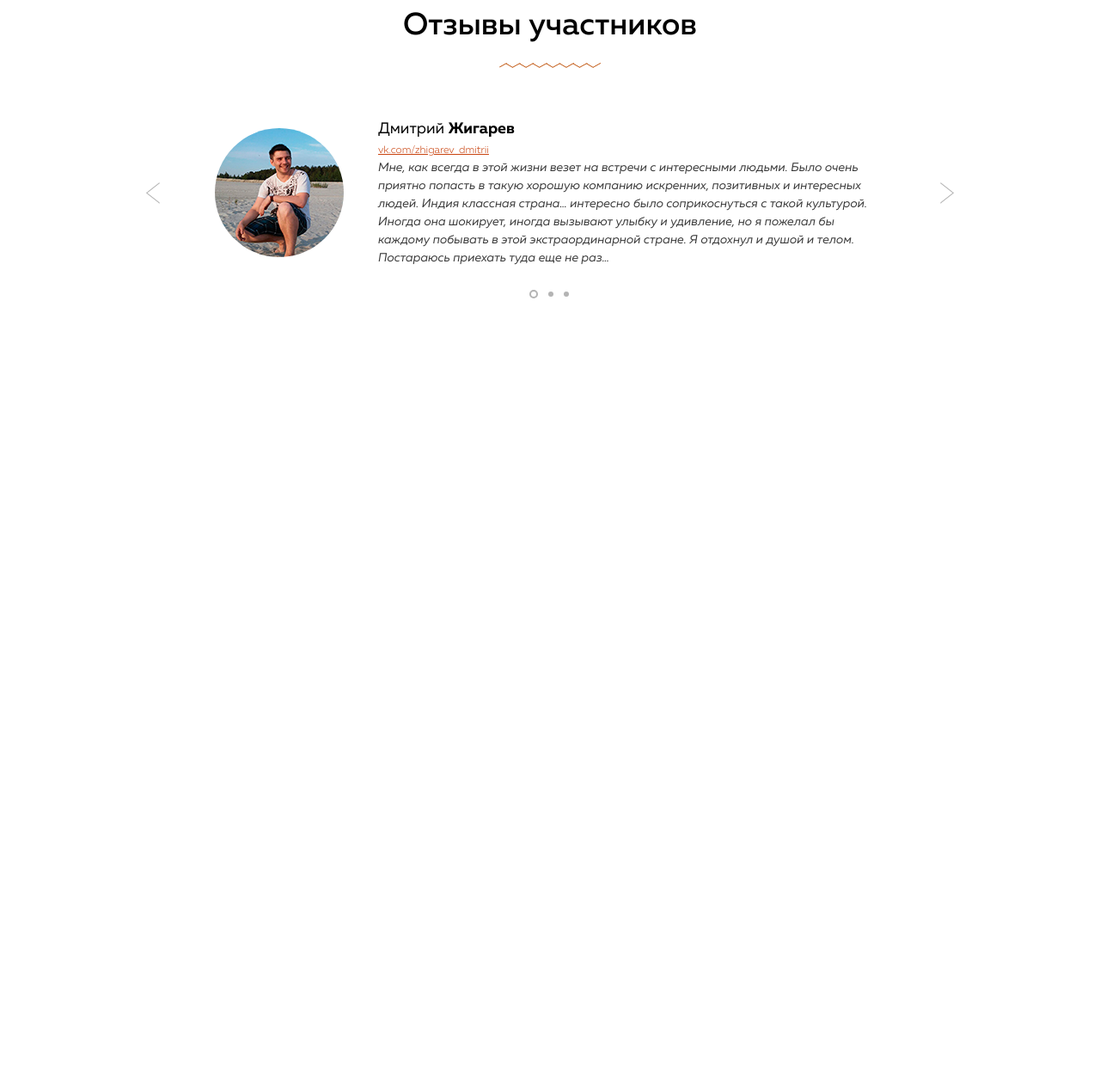
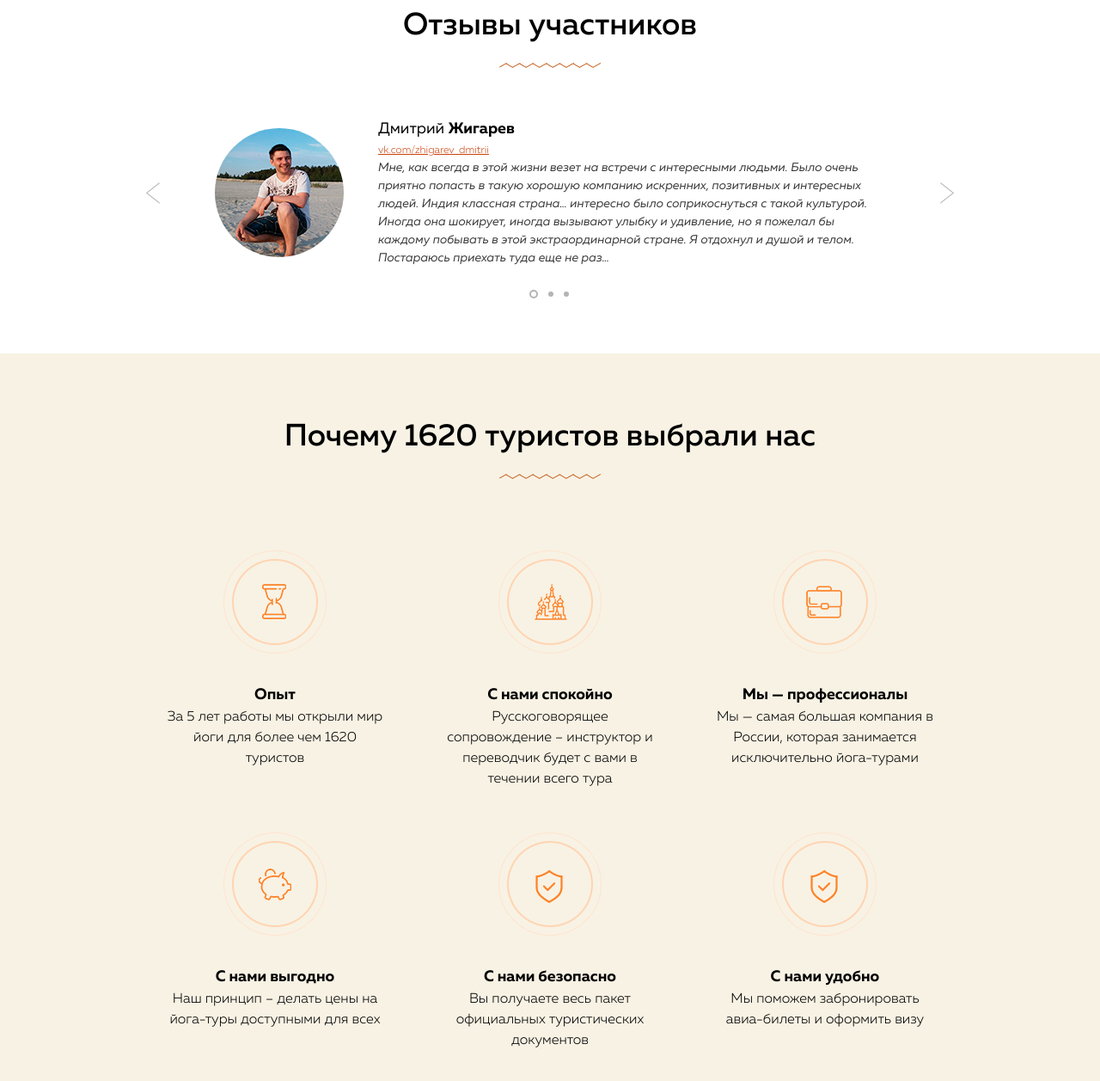
Before and after one commit to dmitriywolf/yoga, a website: page src/index.html in a window 1280 px wide. Shown: the part 6373-7630 px from the top of the page at 86% size. Before the commit the page ends 6784 px from the top, so only its background shows below. Drawn offline with nearby package versions, Linux system fonts and the light colour scheme; files that its build step writes are made by us from their sources.

Commit message:
adaptive adventages

```diff
--- a/src/index.html
+++ b/src/index.html
@@ -671,77 +671,68 @@
         </div> <!-- /.container -->
     </section> <!-- /.reviews__wrapper  -->
 
+    <!-- Advantages -->
+    <div class="section section--bg advantages__wrapper">
+        <div class="container">
+            <div class="section__header">
+                <h2 class="section__title">Почему 1620 туристов выбрали нас</h2>
+            </div>
+            <div class="advantages row d-flex">
+                <div class="advantage col-sm-6 col-md-4 d-flex flex-column align-items-center">
 
-    <!--    &lt;!&ndash; Advantages &ndash;&gt;-->
-    <!--    <div class="section section&#45;&#45;bg advantages__wrapper">-->
-    <!--        <div class="container">-->
-    <!--            <div class="section__header">-->
-    <!--                <h2 class="section__title">Почему 1620 туристов выбрали нас</h2>-->
-    <!--            </div>-->
+                    <img src="img/advantages/item-1.png" alt="Опыт">
 
-    <!--            <div class="advantages row d-flex">-->
+                    <h3 class="advantage__title">Опыт</h3>
 
-    <!--                <div class="advantage col-4 d-flex flex-column align-items-center">-->
+                    <p class="advantage__text">За 5 лет работы мы открыли мир йоги для более чем 1620 туристов</p>
+                </div>
+                <div class="advantage col-sm-6 col-md-4 d-flex flex-column  align-items-center">
 
-    <!--                    <img src="img/advantages/item-1.png" alt="Опыт">-->
+                    <img src="img/advantages/item-2.png" alt="С нами спокойно">
 
-    <!--                    <h3 class="advantage__title">Опыт</h3>-->
+                    <h3 class="advantage__title">С нами спокойно</h3>
 
-    <!--                    <p class="advantage__text">За 5 лет работы мы открыли мир йоги для более чем 1620 туристов</p>-->
-    <!--                </div>-->
+                    <p class="advantage__text">Русскоговорящее сопровождение – инструктор и переводчик будет с вами в
+                        течении всего тура</p>
+                </div>
+                <div class="advantage col-sm-6 col-md-4 d-flex flex-column align-items-center">
 
-    <!--                <div class="advantage col-4 d-flex flex-column  align-items-center">-->
+                    <img src="img/advantages/item-3.png" alt="Мы — профессионалы">
 
-    <!--                    <img src="img/advantages/item-2.png" alt="С нами спокойно">-->
+                    <h3 class="advantage__title">Мы — профессионалы</h3>
 
-    <!--                    <h3 class="advantage__title">С нами спокойно</h3>-->
+                    <p class="advantage__text">Мы — самая большая компания в России, которая занимается исключительно
+                        йога-турами</p>
+                </div>
+                <div class="advantage col-sm-6 col-md-4 d-flex flex-column  align-items-center">
 
-    <!--                    <p class="advantage__text">Русскоговорящее сопровождение – инструктор и переводчик будет с вами в-->
-    <!--                        течении всего тура</p>-->
-    <!--                </div>-->
+                    <img src="img/advantages/item-4.png" alt="С нами выгодно">
 
-    <!--                <div class="advantage col-4 d-flex flex-column align-items-center">-->
+                    <h3 class="advantage__title">С нами выгодно</h3>
 
-    <!--                    <img src="img/advantages/item-3.png" alt="Мы — профессионалы">-->
+                    <p class="advantage__text">Наш принцип – делать цены на йога-туры доступными для всех</p>
+                </div>
+                <div class="advantage col-sm-6 col-md-4 d-flex flex-column  align-items-center">
 
-    <!--                    <h3 class="advantage__title">Мы — профессионалы</h3>-->
+                    <img src="img/advantages/item-5.png" alt="С нами безопасно">
 
-    <!--                    <p class="advantage__text">Мы — самая большая компания в России, которая занимается исключительно-->
-    <!--                        йога-турами</p>-->
-    <!--                </div>-->
+                    <h3 class="advantage__title">С нами безопасно</h3>
 
-    <!--                <div class="advantage col-4 d-flex flex-column  align-items-center">-->
+                    <p class="advantage__text">Вы получаете весь пакет официальных туристических документов</p>
+                </div>
+                <div class="advantage col-sm-6 col-md-4 d-flex flex-column  align-items-center">
 
-    <!--                    <img src="img/advantages/item-4.png" alt="С нами выгодно">-->
+                    <img src="img/advantages/item-5.png" alt="С нами удобно">
 
-    <!--                    <h3 class="advantage__title">С нами выгодно</h3>-->
+                    <h3 class="advantage__title">С нами удобно</h3>
 
-    <!--                    <p class="advantage__text">Наш принцип – делать цены на йога-туры доступными для всех</p>-->
-    <!--                </div>-->
+                    <p class="advantage__text">Мы поможем забронировать авиа-билеты и оформить визу</p>
+                </div>
+            </div> <!-- /.advantages -->
+        </div> <!-- /.container -->
+    </div> <!-- /..advantages__wrapper -->
 
-    <!--                <div class="advantage col-4 d-flex flex-column  align-items-center">-->
 
-    <!--                    <img src="img/advantages/item-5.png" alt="С нами безопасно">-->
-
-    <!--                    <h3 class="advantage__title">С нами безопасно</h3>-->
-
-    <!--                    <p class="advantage__text">Вы получаете весь пакет официальных туристических документов</p>-->
-    <!--                </div>-->
-
-    <!--                <div class="advantage col-4 d-flex flex-column  align-items-center">-->
-
-    <!--                    <img src="img/advantages/item-5.png" alt="С нами удобно">-->
-
-    <!--                    <h3 class="advantage__title">С нами удобно</h3>-->
-
-    <!--                    <p class="advantage__text">Мы поможем забронировать авиа-билеты и оформить визу</p>-->
-    <!--                </div>-->
-
-    <!--            </div>  &lt;!&ndash; /.advantages &ndash;&gt;-->
-
-    <!--        </div> &lt;!&ndash; /.container &ndash;&gt;-->
-
-    <!--    </div> &lt;!&ndash; /.section .advantages__wrapper &ndash;&gt;-->
 
     <!--    &lt;!&ndash; Steps &ndash;&gt;-->
     <!--    <div class="section steps__wrapper">-->
--- a/src/scss/blocks/advantage.scss
+++ b/src/scss/blocks/advantage.scss
@@ -3,9 +3,12 @@
   padding-bottom: 25px;
 }
 
+.advantage:last-child {
+  padding-bottom: 0;
+}
+
 .advantage__title {
   margin-top: 35px;
-
   font-size: 18px;
   font-weight: 700;
 }
@@ -15,6 +18,17 @@
   margin: 0 auto;
   font-size: 16px;
   font-weight: 300;
-
   text-align: center;
 }
+
+@media (max-width: 575px) {
+  .advantage__title {
+    margin-top: 15px;
+    font-size: 16px;
+  }
+
+  .advantage__text {
+    max-width: 100%;
+    font-size: 15px;
+  }
+}
```
Lines whose indentation alone changed are shown as unchanged.
